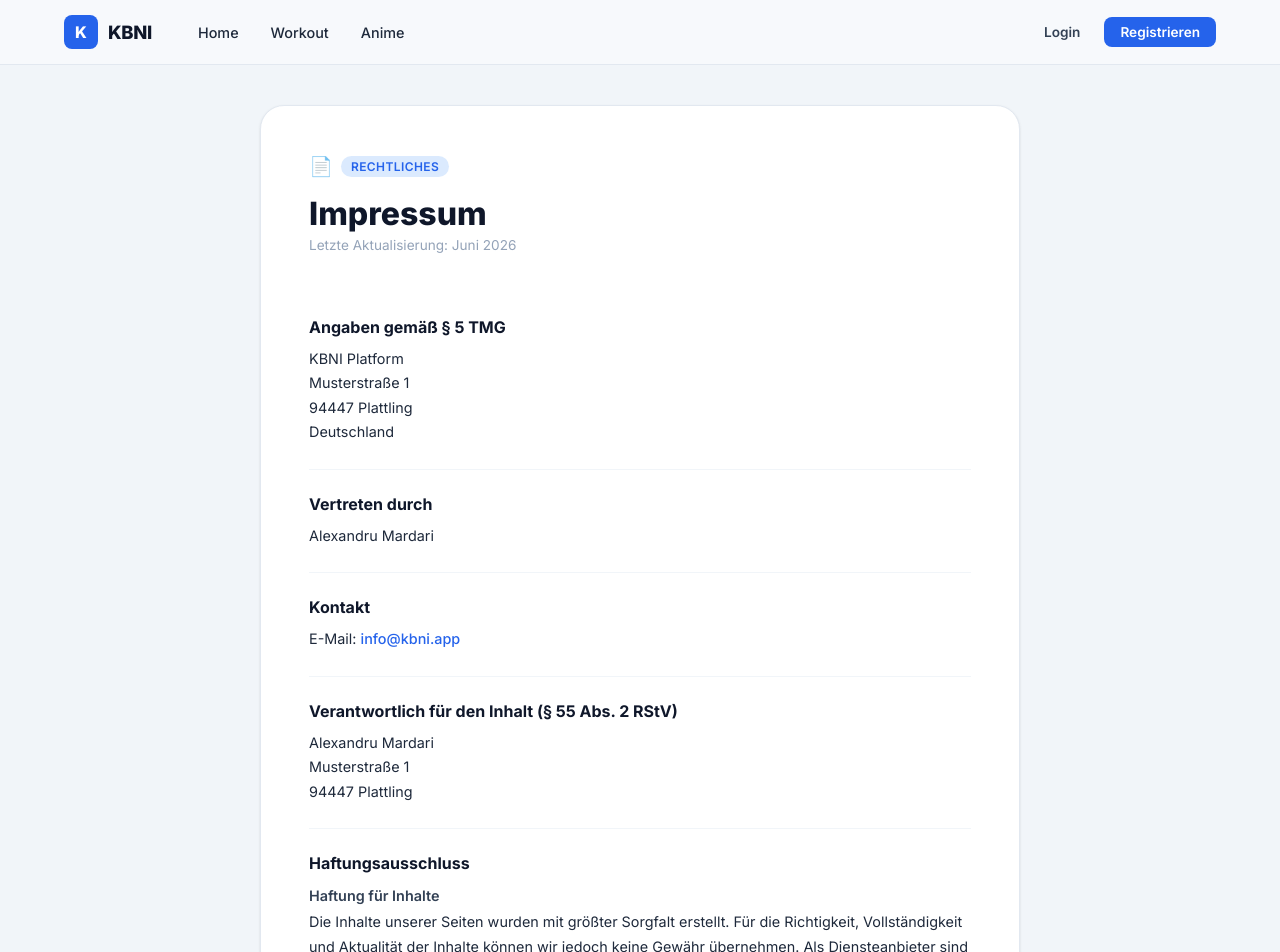
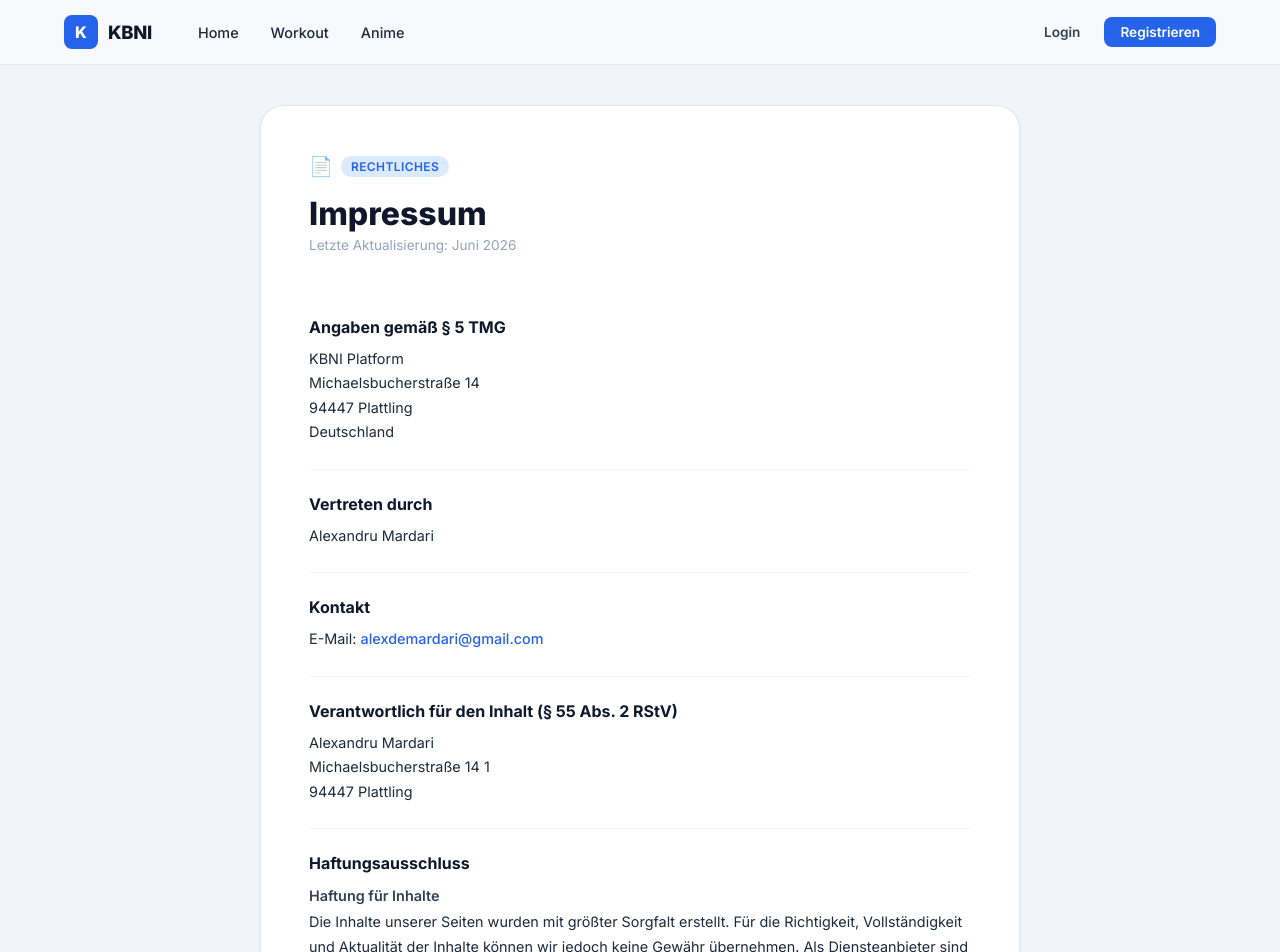
Before and after one commit to am-amrexatechnologies/kbni-rep, a Vue app: page /impressum in a window 1280 px wide. Shown: the top 952 px of the page. Built offline with nearby package versions, Linux system fonts and the light colour scheme; no server answers.

Commit message:
adfsfasdf

```diff
--- a/src/views/ImpressumView.vue
+++ b/src/views/ImpressumView.vue
@@ -16,7 +16,7 @@
               <h2>Angaben gemäß § 5 TMG</h2>
               <p>
                 KBNI Platform<br>
-                Musterstraße 1<br>
+                Michaelsbucherstraße 14<br>
                 94447 Plattling<br>
                 Deutschland
               </p>
@@ -30,7 +30,7 @@
             <section class="legal-section">
               <h2>Kontakt</h2>
               <p>
-                E-Mail: <a href="mailto:info@kbni.app" class="legal-link">info@kbni.app</a>
+                E-Mail: <a href="mailto:alexdemardari@gmail.com" class="legal-link">alexdemardari@gmail.com</a>
               </p>
             </section>
 
@@ -38,7 +38,7 @@
               <h2>Verantwortlich für den Inhalt (§ 55 Abs. 2 RStV)</h2>
               <p>
                 Alexandru Mardari<br>
-                Musterstraße 1<br>
+                Michaelsbucherstraße 14 1<br>
                 94447 Plattling
               </p>
             </section>
```
